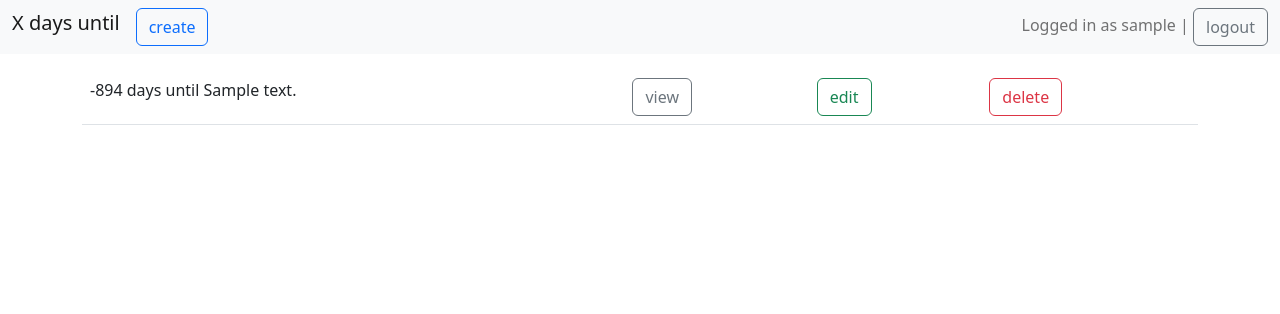
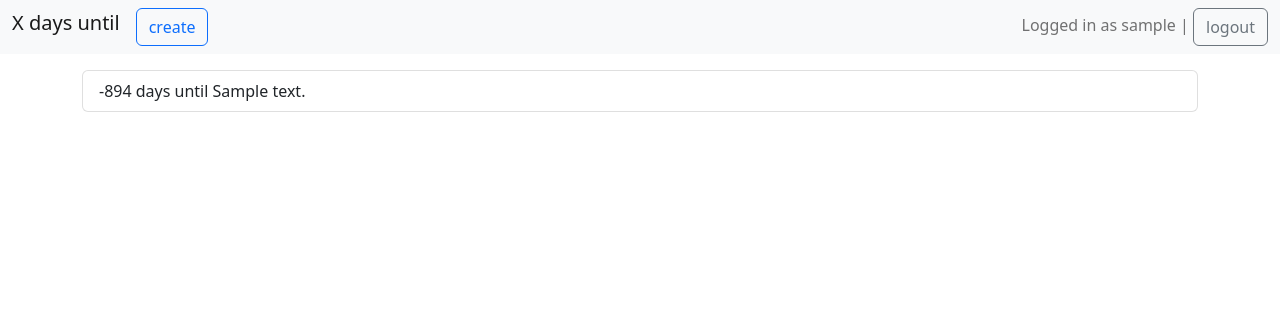
Before and after one commit to pabaldovi/event_list, a Django app: page / in a window 1280 px wide. Shown: the top 314 px of the page. Run offline with Django 4.2, Linux system fonts and the light colour scheme; a user stored in the database is signed in; tables that the repository leaves empty hold one stand-in row (values such as "Sample post"); parts of the project's set-up code (start-up, migrations or seed data) failed here and were passed over.

Commit message:
updated index template to use list-group

```diff
--- a/events/templates/events/index.html
+++ b/events/templates/events/index.html
@@ -2,21 +2,10 @@
 
 {% block content %}
 <div class="container">
-    <div class = "row">
-        <div class = "col">
-            <table class="table">
-                <tbody>
-                    {% for event in object_list %}
-                    <tr>
-                        <td>{{ event }}</td>
-                        <td><a href="{% url 'events:detail' event.id %}" class="btn btn-outline-secondary">view</a></td>
-                        <td><a href="{% url 'events:update' event.id %}" class="btn btn-outline-success">edit</a></td>
-                        <td><a href="{% url 'events:delete' event.id %}" class="btn btn-outline-danger">delete</a></td>
-                    </tr>
-                    {% endfor %}
-                </tbody>
-            </table>
-        </div>
+    <div class="list-group">
+        {% for event in object_list %}
+            <a href="{% url 'events:detail' event.id %}" class="list-group-item list-group-item-action">{{ event }}</a>
+        {% endfor %}
     </div>
 </div>
 {% endblock %}
```
